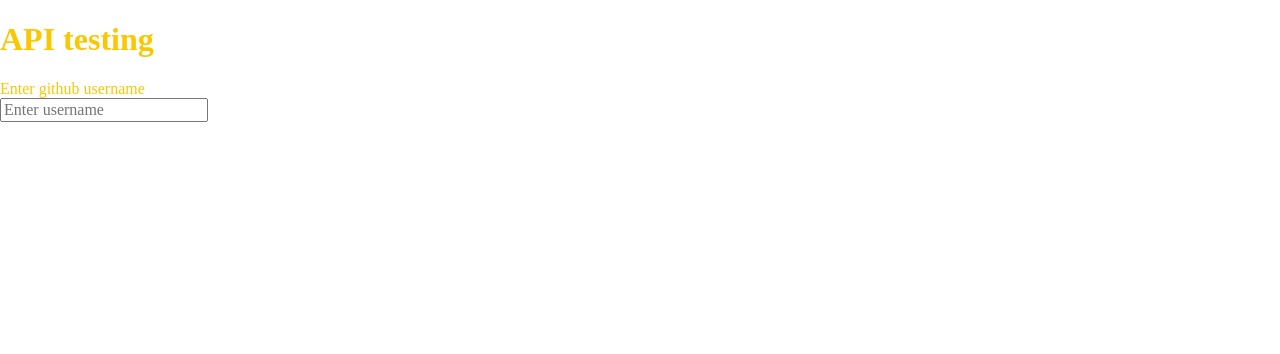
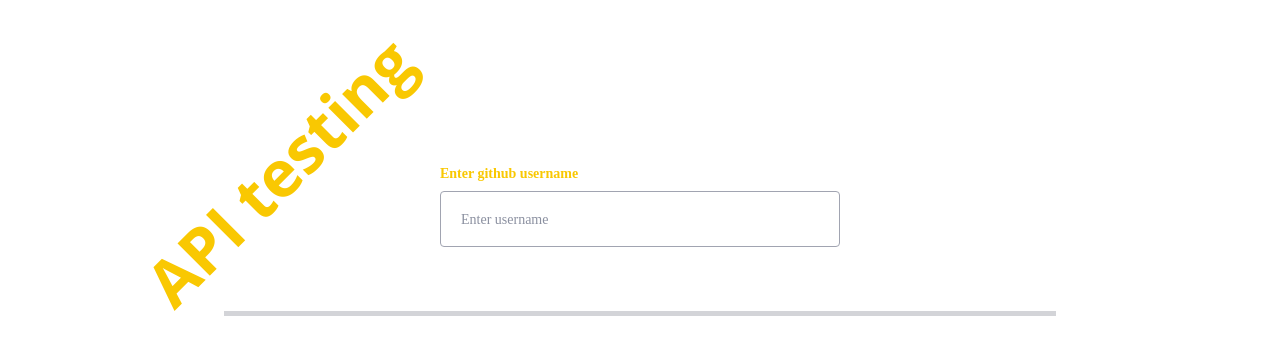
Before and after one commit to jundymek/wtf-api, a website: page src/content/index.html in a window 1280 px wide. Drawn offline with nearby package versions, Linux system fonts and the light colour scheme; files that its build step writes are made by us from their sources.

Commit message:
feat: basic scss

```diff
--- a/src/content/index.html
+++ b/src/content/index.html
@@ -39,15 +39,11 @@
       </p>
     </form>
     <div class="separator"></div>
-    <div class="wrapper">
-      <div class="input-wrapper">
-
-      </div>
-      <section class="repository">
-        <h2 class="repository__title"></h2>
-        <p class="repository__content"></p>
-      </section>
-    </div>
+    <section class="repository">
+      <h2 class="repository__title"></h2>
+      <article class="repository__content">
+      </article>
+    </section>
     <footer class="footer"></footer>
   </main>
 
--- a/src/scss/main.scss
+++ b/src/scss/main.scss
@@ -15,3 +15,73 @@
     color: $yellow;
     background: $violet;
 }
+
+.form {
+    max-width: 400px;
+    width: 100%;
+    margin-top: 150px;
+    @media (max-width: $mobile) {
+        margin-top: 20px;
+    }
+}
+
+.form-field {
+    display: block;
+    &__input {
+        width: 100%;
+        height: 56px;
+        border-radius: 4px;
+        border: 1px solid #a1a4b1;
+        &::placeholder {
+            padding-left: 18px;
+            font-size: 14px;
+            line-height: 24px;
+            color: #8b90a0;
+        }
+        &:focus {
+            transform: scale(1.06);
+        }
+    }
+    &__label {
+        font-size: 14px;
+        font-weight: 600;
+        display: block;
+        margin-bottom: -9px;
+    }
+}
+
+.header {
+    position: absolute;
+    @media (max-width: $mobile) {
+        position: relative;
+    }
+    &__title {
+        margin: 140px 720px 80px 0px;
+        transform: rotate(-45deg);
+        font-family: Open Sans;
+        font-style: normal;
+        font-weight: bold;
+        font-size: 64px;
+        line-height: 64px;
+        @media (max-width: $mobile) {
+            margin: 50px 0 0 0;
+            transform: none;
+        }
+    }
+}
+
+.main {
+    display: flex;
+    align-items: center;
+    height: 100vh;
+    width: 100%;
+    flex-direction: column;
+}
+
+.separator {
+    display: block;
+    border-bottom: 5px solid #d3d4d8;
+    max-width: 832px;
+    width: 100%;
+    margin-top: 48px;
+}
```
